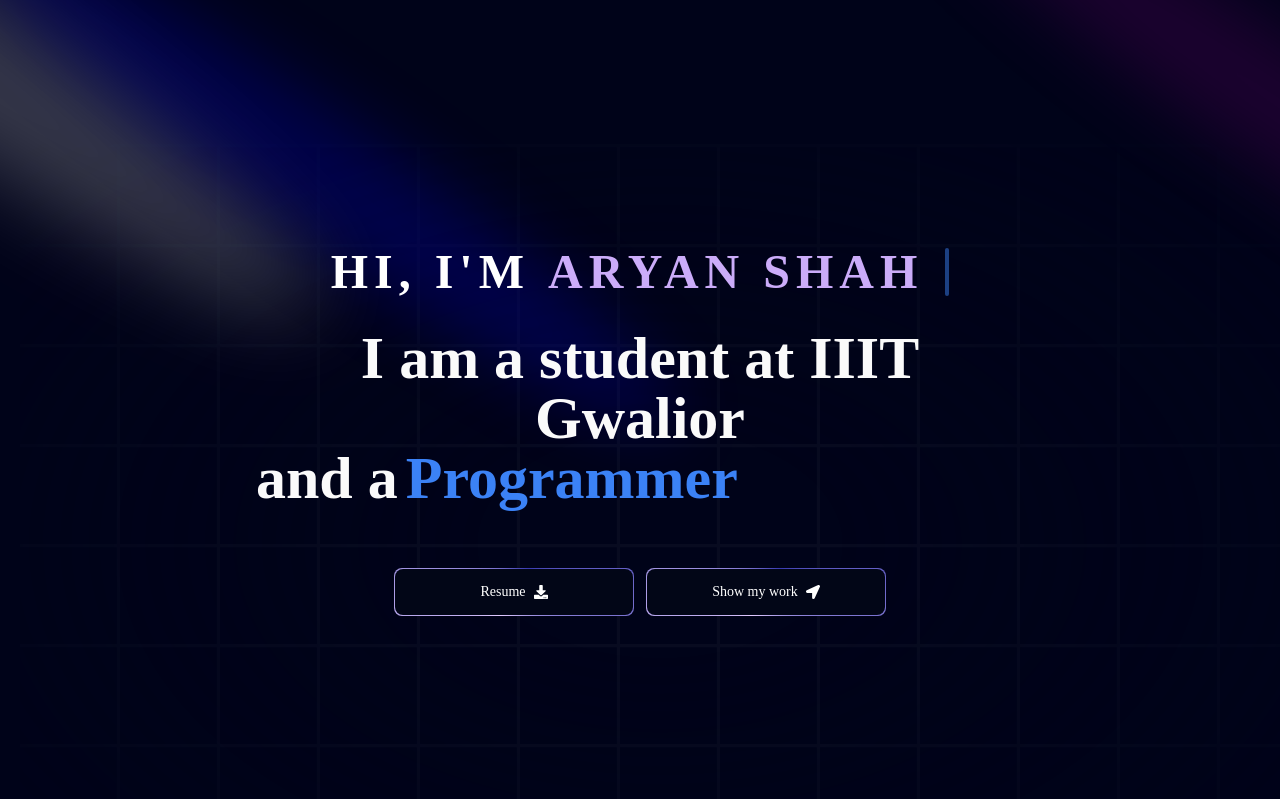
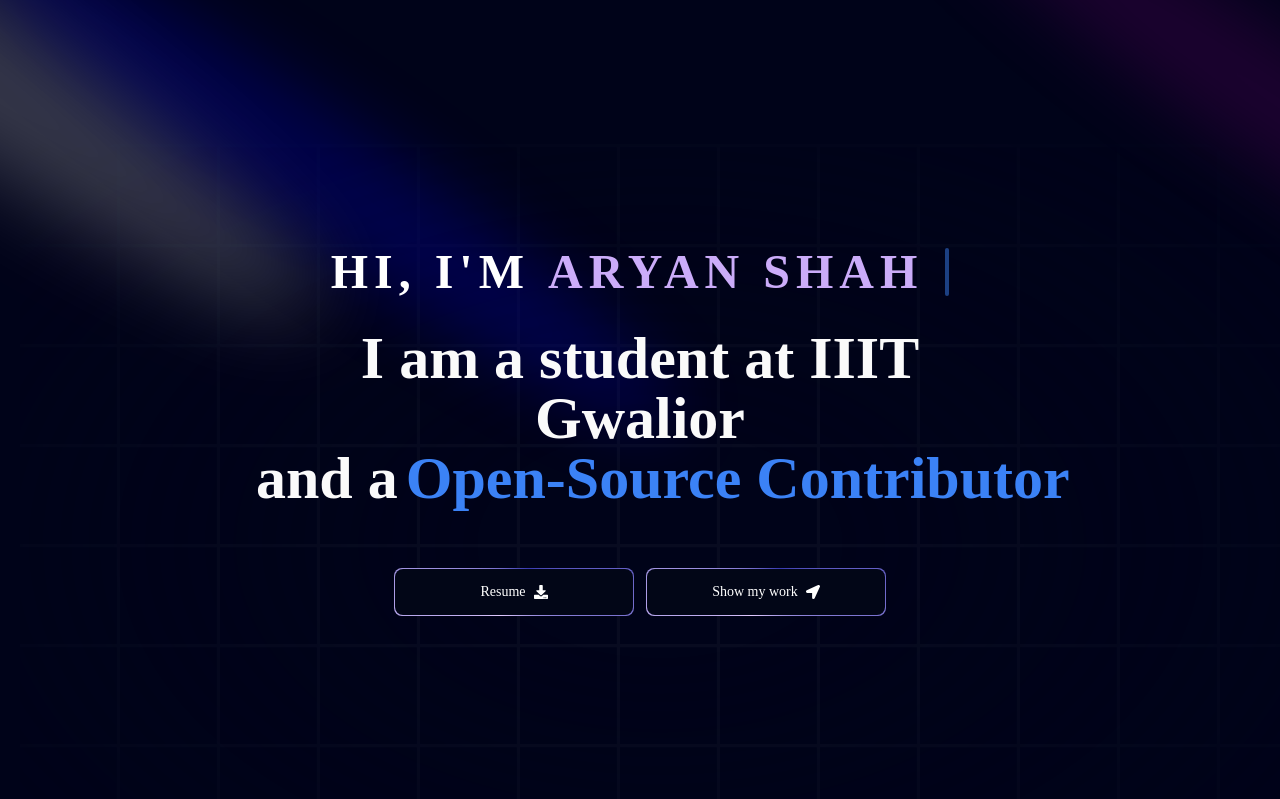
Before and after one commit to ARYANSHAH1567/Portfolio, a Next.js app: page / in a window 1280 px wide. Shown: the top 799 px of the page. Built offline with nearby package versions, Linux system fonts and the light colour scheme.

Commit message:
Update Hero.tsx

```diff
--- a/components/Hero.tsx
+++ b/components/Hero.tsx
@@ -1,4 +1,5 @@
-import React from "react";
+"use client"
+import React, { useEffect, useState } from "react";
 import { Spotlight } from "./ui/Spotlight";
 import { TextGenerateEffect } from "./ui/text-generate-effect";
 import MagicButton from "./ui/MagicButton";
@@ -25,6 +26,16 @@ const Hero = () => {
     },
   ];
 
+  const [isVisible, setIsVisible] = useState(false);
+
+  useEffect(() => {
+    const timer = setTimeout(() => {
+      setIsVisible(true);
+    }, 3000); // 2-second delay
+
+    return () => clearTimeout(timer); // Cleanup on unmount
+  }, []);
+
   return (
     <div className="pb-20 pt-36">
       <div>
@@ -50,8 +61,9 @@ const Hero = () => {
            <TypewriterEffectSmooth words={words} />
           </h2>
           <div
-            className="flex flex-col items-start  font-bold mobile:gap-1 text-center text-[40px] md:text-5xl lg:text-6xl"
-            style={{ opacity: 1, transform: "none" }}
+              className={`flex flex-col items-start font-bold mobile:gap-1 text-center text-[40px] md:text-5xl lg:text-6xl transition-opacity duration-1000 ${
+              isVisible ? "opacity-100 translate-y-0" : "opacity-0 translate-y-10"
+            }`}
           >
             <div>I am a student at IIIT Gwalior</div>
             <div className="flex flex-row gap-2 flex-wrap max-w-[89vw] and">
@@ -88,7 +100,7 @@ const Hero = () => {
                     } as React.CSSProperties
                   }
                 >
-                  Programmer
+                  Open-Source Contributor
                 </span>
                 <span
                   className="tags block sm:inline"
@@ -99,7 +111,7 @@ const Hero = () => {
                     } as React.CSSProperties
                   }
                 >
-                  Full Stack Developer
+                 Dev ops enthusiast
                 </span>
               </div>
             </div>
```
